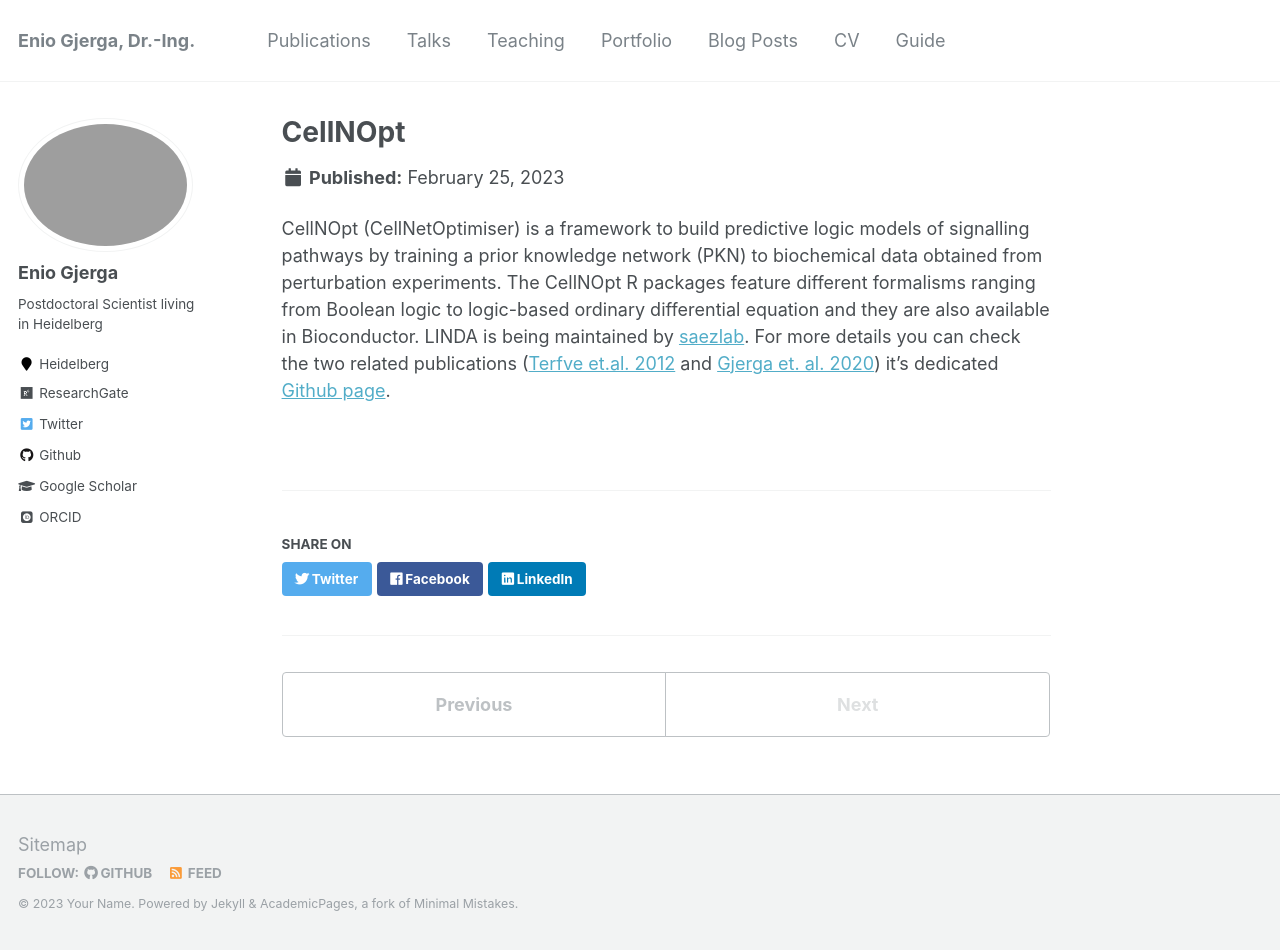
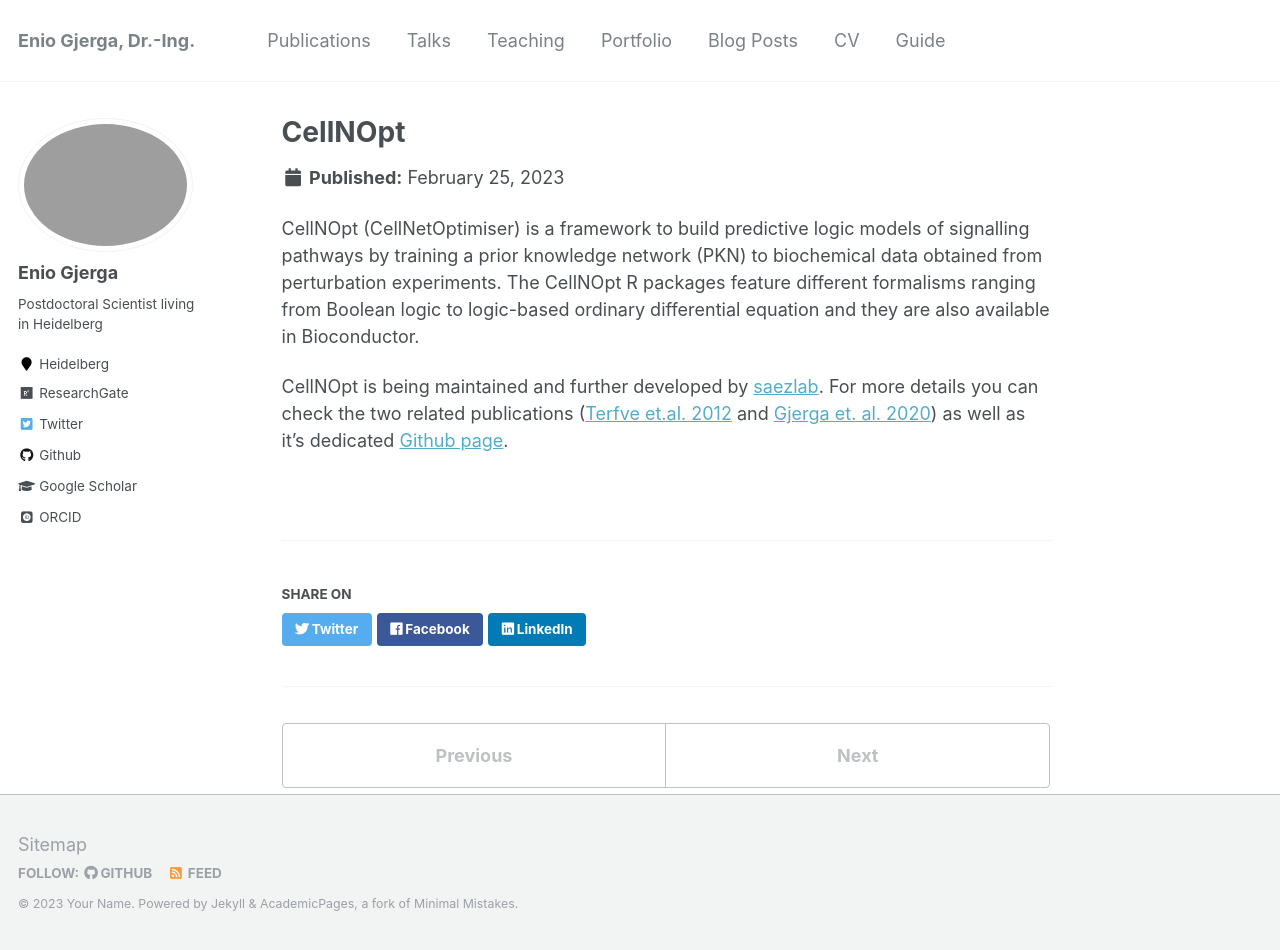
Before and after one commit to enio23/enio23.github.io, a Jekyll site: the page built from _portfolio/portfolio-2.md, in a window 1280 px wide and 950 px high. Built offline with Jekyll 4.4.1, drawn with Linux system fonts in a browser that asks for light colours; some web fonts are replaced.

Commit message:
update
update

```diff
--- a/_portfolio/portfolio-2.md
+++ b/_portfolio/portfolio-2.md
@@ -4,4 +4,6 @@ excerpt: "Creating logic-based models of signal transduction networks using diff
 collection: portfolio
 ---
 
-CellNOpt (CellNetOptimiser) is a framework to build predictive logic models of signalling pathways by training a prior knowledge network (PKN) to biochemical data obtained from perturbation experiments. The CellNOpt R packages feature different formalisms ranging from Boolean logic to logic-based ordinary differential equation and they are also available in Bioconductor. LINDA is being maintained by [saezlab](https://github.com/saezlab). For more details you can check the two related publications ([Terfve et.al. 2012](https://bmcsystbiol.biomedcentral.com/articles/10.1186/1752-0509-6-133) and [Gjerga et. al. 2020](https://academic.oup.com/bioinformatics/article/36/16/4523/5855133)) it's dedicated [Github page](https://saezlab.github.io/CellNOptR/).
+CellNOpt (CellNetOptimiser) is a framework to build predictive logic models of signalling pathways by training a prior knowledge network (PKN) to biochemical data obtained from perturbation experiments. The CellNOpt R packages feature different formalisms ranging from Boolean logic to logic-based ordinary differential equation and they are also available in Bioconductor.
+
+CellNOpt is being maintained and further developed by [saezlab](https://github.com/saezlab). For more details you can check the two related publications ([Terfve et.al. 2012](https://bmcsystbiol.biomedcentral.com/articles/10.1186/1752-0509-6-133) and [Gjerga et. al. 2020](https://academic.oup.com/bioinformatics/article/36/16/4523/5855133)) as well as it's dedicated [Github page](https://saezlab.github.io/CellNOptR/).
```
Also changed, not shown: _portfolio/portfolio-1.md (+3 -1 lines), _portfolio/portfolio-3.md (added, +9 -0 lines), _portfolio/portfolio-4.md (added, +9 -0 lines).
